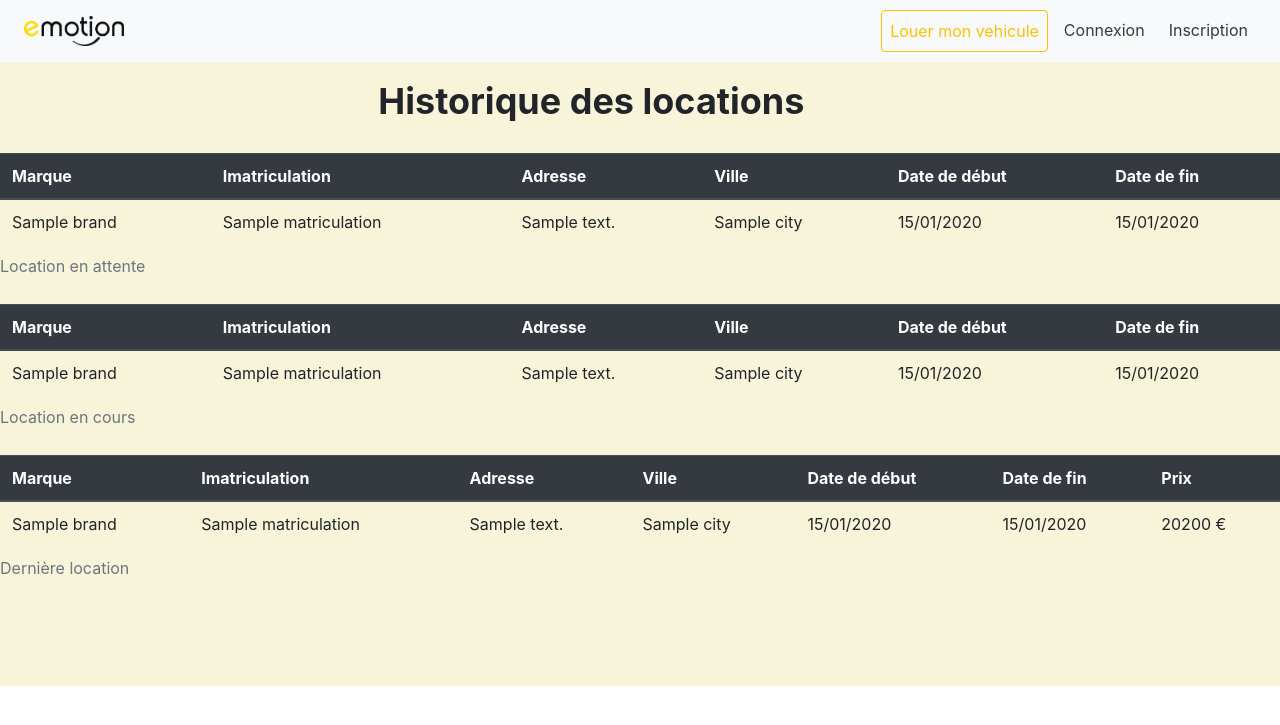
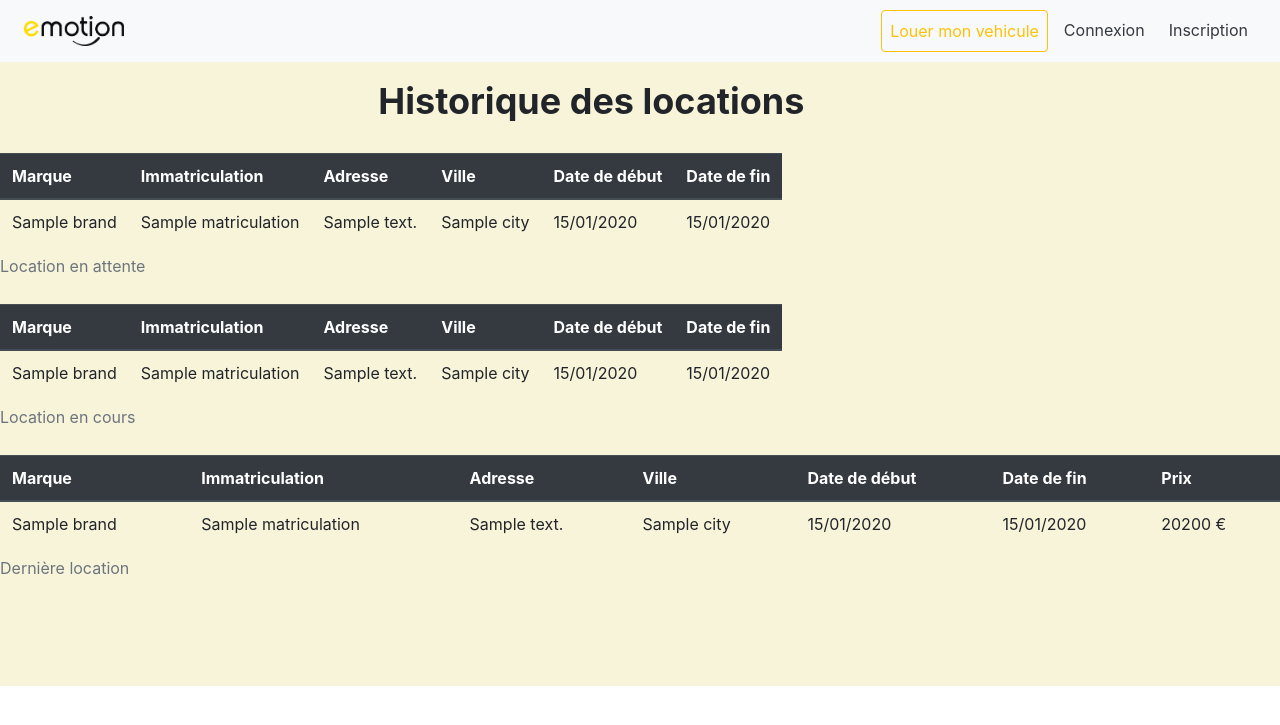
Before and after one commit to BranisANZ/e-motion_project, a Symfony app: template templates/user/history.html.twig in a window 1280 px wide. Shown: the top 725 px of the page. Run offline with Twig, Linux system fonts and the light colour scheme; the template is opened without the code that fills it: most values are stand-ins (such as "Sample title", 1, 10 or a date in 2020); some libraries are stand-ins or nearby versions.

Commit message:
add security history

```diff
--- a/templates/user/history.html.twig
+++ b/templates/user/history.html.twig
@@ -15,12 +15,12 @@
                 </div>
             </div>
             {% if locationFutur|length != 0 %}
-                <table class="table">
+                <table class="table table-responsive">
                     <caption>Location en attente</caption>
                     <thead class="thead-dark">
                     <tr>
                         <th>Marque</th>
-                        <th>Imatriculation</th>
+                        <th>Immatriculation</th>
                         <th>Adresse</th>
                         <th>Ville</th>
                         <th>Date de début</th>
@@ -41,16 +41,16 @@
                     </tbody>
                 </table>
             {% else %}
-                <p>Aucune location en attente</p>
+                <p>Aucune location en attente !</p>
             {% endif %}
 
             {% if locationDate|length != 0 %}
-            <table class="table">
+            <table class="table table-responsive">
                 <caption>Location en cours</caption>
                 <thead class="thead-dark">
                 <tr>
                     <th>Marque</th>
-                    <th>Imatriculation</th>
+                    <th>Immatriculation</th>
                     <th>Adresse</th>
                     <th>Ville</th>
                     <th>Date de début</th>
@@ -71,16 +71,16 @@
                 </tbody>
             </table>
             {% else %}
-                <p>Aucune location en cours</p>
+                <p>Aucune location en cours !</p>
             {% endif %}
 
             {% if locationPast|length != 0 %}
-            <table class="table">
+            <table class="table d-sm-table">
                 <caption>Dernière location</caption>
                 <thead class="thead-dark">
                 <tr>
                     <th>Marque</th>
-                    <th>Imatriculation</th>
+                    <th>Immatriculation</th>
                     <th>Adresse</th>
                     <th>Ville</th>
                     <th>Date de début</th>
@@ -103,7 +103,7 @@
                 </tbody>
             </table>
             {% else %}
-                <p>Aucune location passé</p>
+                <p>Aucune location passé !</p>
             {% endif %}
         </div>
     </section>
```
Also changed, not shown: src/Controller/UserController.php (+11 -3 lines), 1 other file.
